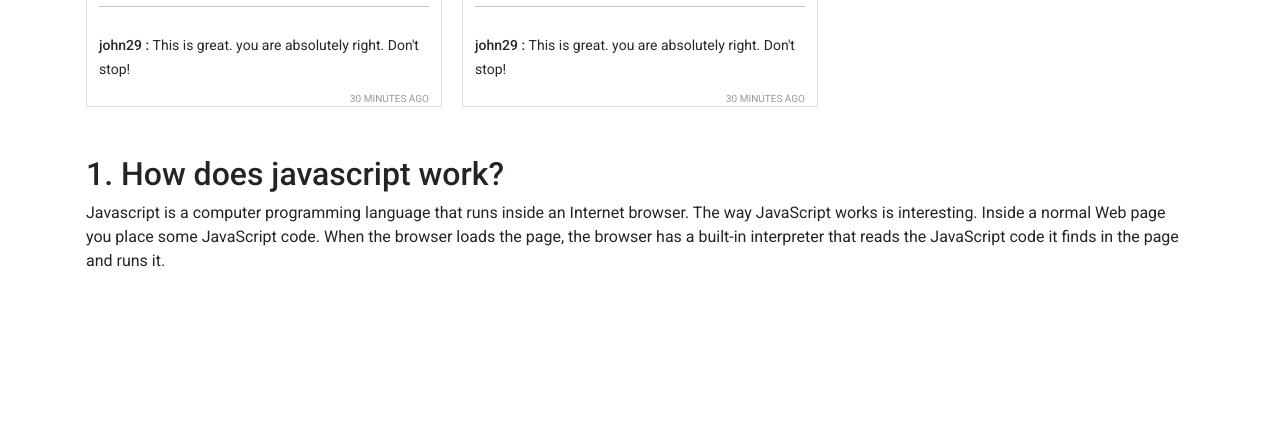
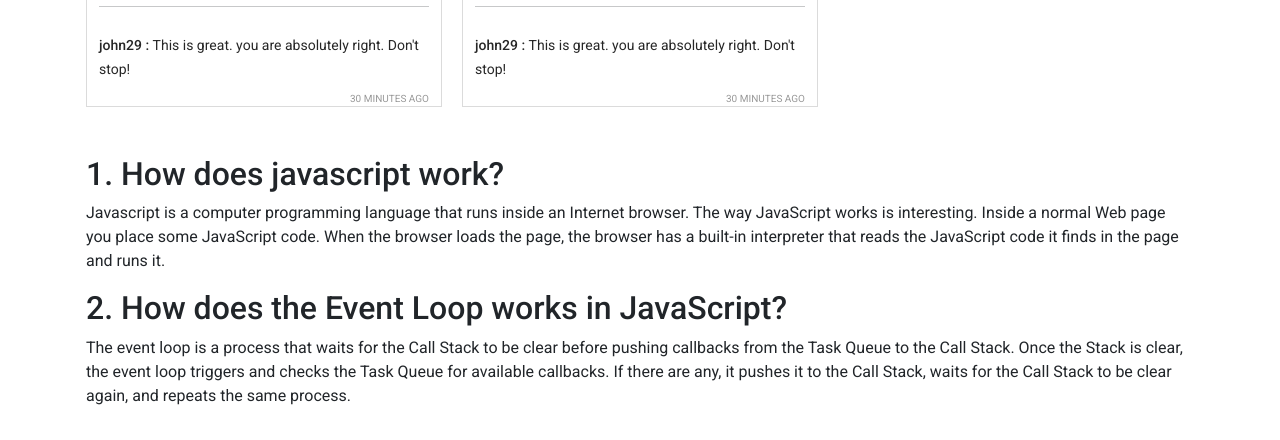
Before and after one commit to Samirun-Shuvo/insta-shohor-Samirun-Shuvo, a plain HTML site: page index.html in a window 1280 px wide. Shown: the part 1435-1875 px from the top of the page. Before the commit the page ends 1740 px from the top, so only its background shows below. Drawn offline with nearby package versions, Linux system fonts and the light colour scheme.

Commit message:
Ans the quetion no second

```diff
--- a/index.html
+++ b/index.html
@@ -64,6 +64,13 @@
                 the
                 browser loads the page, the browser has a built-in interpreter that reads the
                 JavaScript code it finds in the page and runs it.</p>
+            <h2>2. How does the Event Loop works in JavaScript?</h2>
+            <p>The event loop is a process that waits for the Call Stack to be clear before pushing callbacks from the
+                Task Queue to
+                the Call Stack. Once the Stack is clear, the event loop triggers and checks the Task Queue for available
+                callbacks. If
+                there are any, it pushes it to the Call Stack, waits for the Call Stack to be clear again, and repeats
+                the same process.</p>
         </section>
     </main>
 
```
